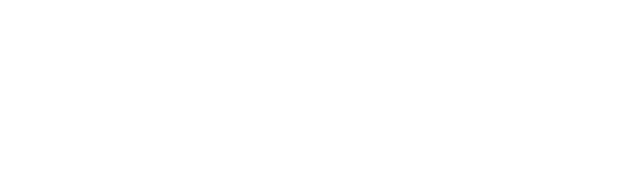
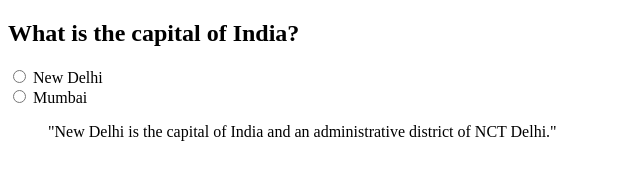
Before and after one commit to acciojob/trivia-Mech-Kal, a website: page main.html in a window 1280 px wide. Shown: the whole page, without its empty margins (0-640 px from the left). Drawn offline with Linux system fonts and the light colour scheme.

Commit message:
created a submission

```diff
--- a/main.html
+++ b/main.html
@@ -1,16 +1,27 @@
 <!DOCTYPE html>
-
 <html>
 
 <head>
-	<link rel="stylesheet" href="styles.css">
+  <link rel="stylesheet" href="styles.css">
+  <title>Trivia</title>
 </head>
 
 <body>
-	<!-- the entire body must be written by student -->
-    <script type="text/javascript" src="./script.js">
-</script>
+  <h2>What is the capital of India?</h2>
 
+  <form>
+    <input type="radio" id="newdelhi" name="capital" value="New Delhi">
+    <label for="newdelhi">New Delhi</label><br>
+
+    <input type="radio" id="mumbai" name="capital" value="Mumbai">
+    <label for="mumbai">Mumbai</label>
+  </form>
+
+  <blockquote cite="https://en.wikipedia.org/wiki/New_Delhi">
+    "New Delhi is the capital of India and an administrative district of NCT Delhi."
+  </blockquote>
+
+  <script type="text/javascript" src="./script.js"></script>
 </body>
 
 </html>
```
